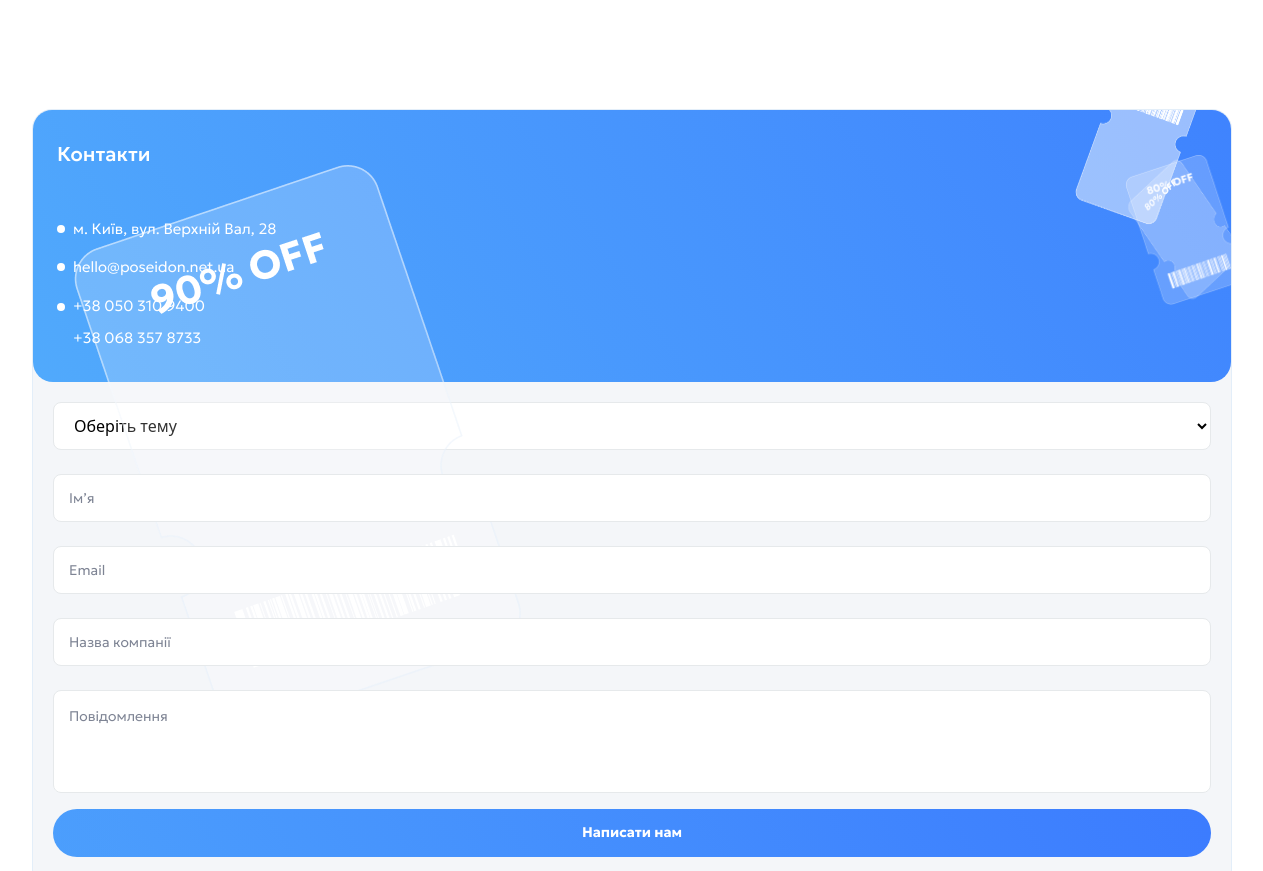
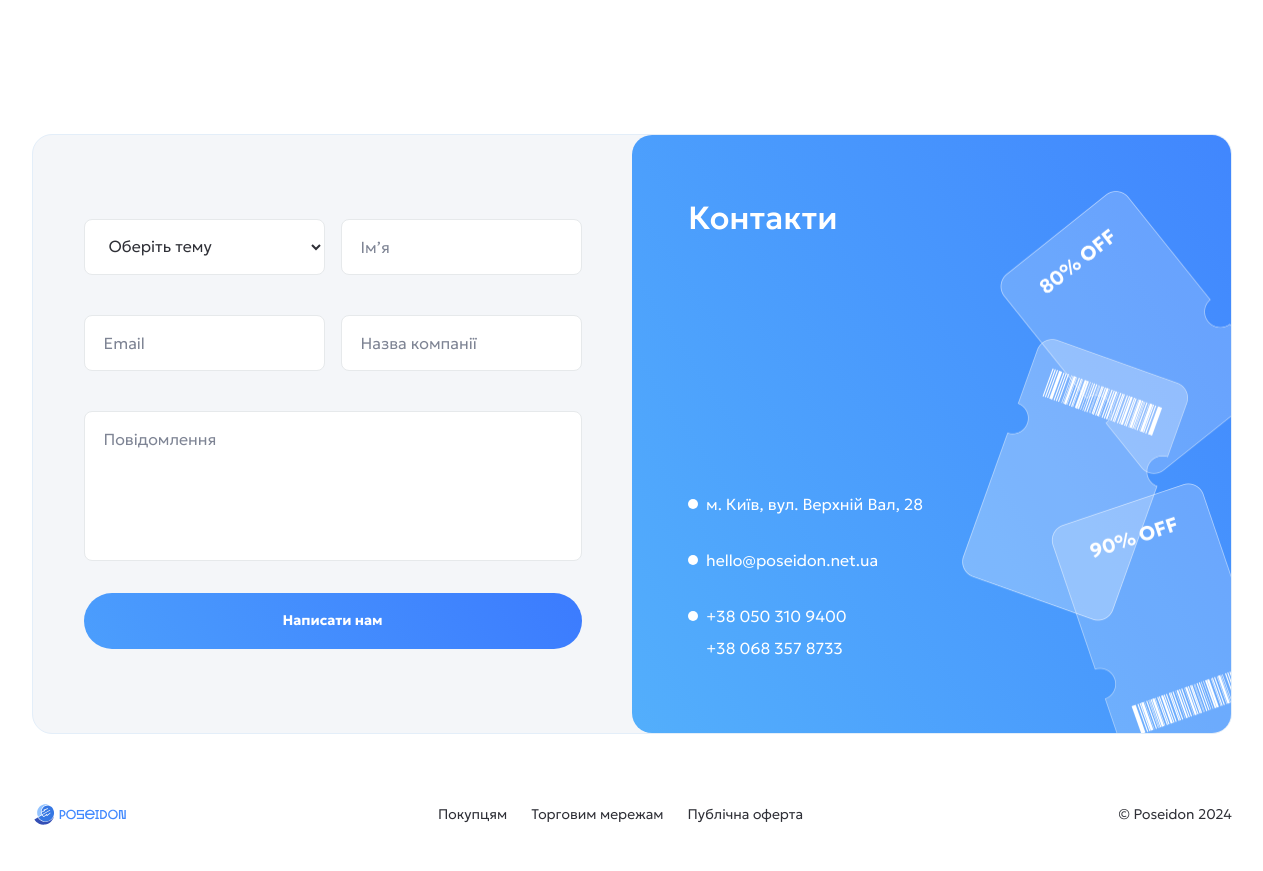
Before and after one commit to alexSili4/poseidon-shops, a website built with Vite: page src/index.html in a window 1536 px wide. Shown: the part 2595-3466 px from the top of the page, without its empty margins (136-1399 px from the left). Built offline with nearby package versions, Linux system fonts and the light colour scheme; files whose address does not match are found by name.

Commit message:
add contacts

```diff
--- a/src/css/contacts.css
+++ b/src/css/contacts.css
@@ -23,6 +23,7 @@
   position: absolute;
   display: block;
   pointer-events: none;
+  transition: transform var(--transition-duration-and-func);
 }
 
 .contacts-info-decorative-img.card-80-off {
@@ -37,6 +38,14 @@
   right: 16px;
   width: 157px;
   height: 175px;
+}
+
+.contacts-info:is(:hover, :focus) .contacts-info-decorative-img.card-80-off {
+  transform: translateY(14px);
+}
+
+.contacts-info:is(:hover, :focus) .contacts-info-decorative-img.card-barcode {
+  transform: translateY(-14px);
 }
 
 .contacts-info-title {
@@ -93,9 +102,6 @@
   padding-bottom: 32px;
 }
 
-.contacts-us-form {
-}
-
 .contacts-us-form-inputs-wrap {
   display: flex;
   flex-direction: column;
@@ -116,6 +122,11 @@
   background-color: var(--white-color);
   padding-left: 16px;
   padding-right: 16px;
+  color: #2f3037;
+  font-family: Geologica;
+  font-size: 14px;
+  font-weight: 300;
+  line-height: 1.5;
   transition: border-color var(--transition-duration-and-func);
 }
 
@@ -180,37 +191,58 @@
   line-height: 1.4;
 }
 
-@media screen and (max-width: 1439px) {
-  .contacts-info-decorative-img.desk {
-    display: none;
+@media screen and (min-width: 1440px) {
+  .contacts-section {
+    padding-top: 41px;
+    padding-bottom: 41px;
   }
-}
 
-/*
+  .contacts-sections {
+    flex-direction: row-reverse;
+  }
 
-.contacts-links-list {
-  display: flex;
-  align-items: center;
-  gap: 14px;
-  margin-top: 24px;
-}
-
-.contacts-link {
-  display: flex;
-  align-items: center;
-  justify-content: center;
-}
-
-.contacts-link-icon {
-  width: 40px;
-  height: 40px;
-}
-
-@media screen and (min-width: 1440px) {
   .contacts-info {
     width: 50%;
-    padding: 64px 56px 72px;
-    background: linear-gradient(236.31deg, #366fff -58.842%, #59bcfb 133.482%);
+    padding: 64px 56px;
+    border-radius: 20px 0px 0px 20px;
+    background-image: linear-gradient(236.31deg, #366fff -58.842%, #59bcfb 133.482%);
+  }
+
+  .contacts-info-decorative-img.card-80-off {
+    top: 33px;
+    right: -55px;
+    width: 303px;
+    height: 329px;
+  }
+
+  .contacts-info-decorative-img.card-barcode {
+    top: 181px;
+    right: 10px;
+    width: 292px;
+    height: 327px;
+  }
+
+  .contacts-info-decorative-img.card-90-off {
+    top: 337px;
+    right: -52px;
+    width: 240px;
+    height: 302px;
+  }
+
+  .contacts-info:is(:hover, :focus) .contacts-info-decorative-img.card-80-off {
+    transform: translateY(-14px);
+  }
+
+  .contacts-info:is(:hover, :focus) .contacts-info-decorative-img.card-barcode {
+    transform: rotate(4.48deg);
+  }
+
+  .contacts-info:is(:hover, :focus) .contacts-info-decorative-img.card-90-off {
+    transform: translateY(14px);
+  }
+
+  .contacts-info-decorative-img.mobile {
+    display: none;
   }
 
   .contacts-info-title {
@@ -218,23 +250,91 @@
   }
 
   .contacts-address-list {
-    gap: 16px;
-    margin-top: 279px;
+    gap: 32px;
+    margin-top: 255px;
   }
 
   .contacts-address {
-    display: flex;
-    align-items: center;
-    gap: 8px;
     font-size: 16px;
   }
 
-  .contacts-address::before {
+  .contacts-address-list-item::before {
     width: 10px;
     height: 10px;
   }
 
-  .contacts-links-list {
+  .contacts-address-phones-wrap {
+    gap: 8px;
+  }
+
+  .contacts-address-list-item.phone::before {
+    margin-top: 7px;
+  }
+
+  .contacts-us {
+    display: flex;
+    justify-content: center;
+    width: 50%;
+    padding-top: 84px;
+    padding-bottom: 84px;
+  }
+
+  .contacts-us-form {
+    width: 498px;
+  }
+
+  .contacts-us-form-inputs-wrap {
+    display: flex;
+    flex-direction: row;
+    justify-content: space-between;
+    align-items: center;
+    flex-wrap: wrap;
+    gap: 0px;
+    row-gap: 40px;
+  }
+
+  .contacts-us-form-input {
+    width: 241px;
+    height: 56px;
+    padding-left: 20px;
+    padding-right: 20px;
+    font-size: 16px;
+  }
+
+  .contacts-us-form-input-title {
+    left: 20px;
+    font-size: 16px;
+  }
+
+  .contacts-us-form-input:is(:focus, :not(:placeholder-shown)) ~ .contacts-us-form-input-title {
+    top: -25px;
+    transform: translateY(0%) scale(0.88);
+  }
+
+  .contacts-us-form-input-label.message {
     margin-top: 40px;
   }
-} */
+
+  .contacts-us-form-input.message {
+    width: 100%;
+    height: 150px;
+  }
+
+  .contacts-us-form-input-title.message {
+    top: 16px;
+    transform: translateY(0%);
+  }
+
+  .contacts-us-form-submit-btn {
+    height: 56px;
+    margin-top: 32px;
+    border-radius: 28px;
+    background-image: linear-gradient(236.31deg, #366fff -35.311%, #59bcfb 186.373%);
+  }
+}
+
+@media screen and (max-width: 1439px) {
+  .contacts-info-decorative-img.desk {
+    display: none;
+  }
+}
```
